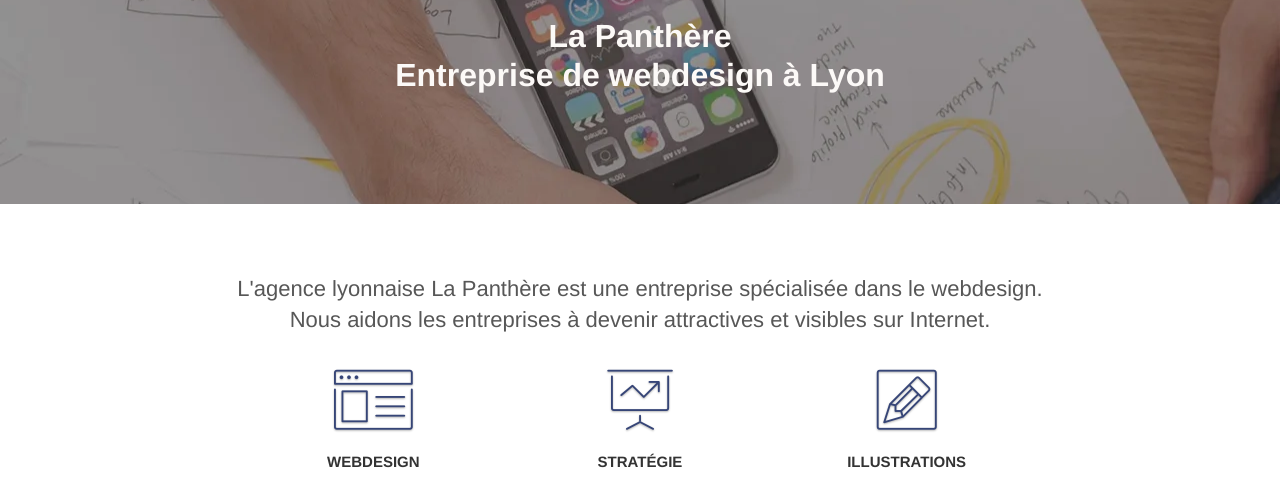
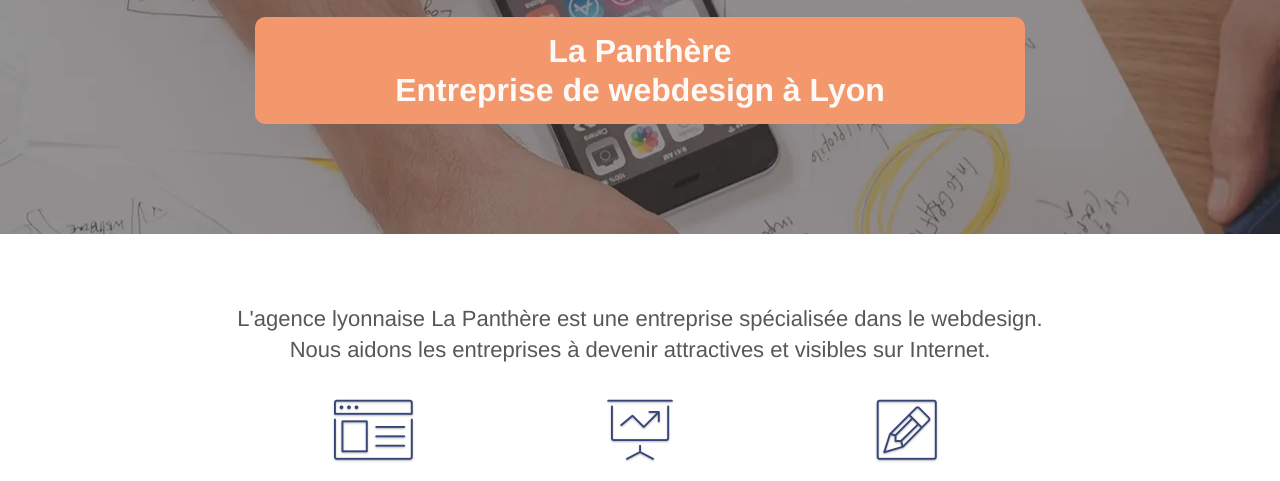
Before and after one commit to LaureLo/Optimisez_un_site_web_existant, a plain HTML site: page index.html in a window 1280 px wide. Shown: the part 295-776 px from the top of the page. Drawn offline with nearby package versions, Linux system fonts and the light colour scheme.

Commit message:
background-color for h1

```diff
--- a/index.html
+++ b/index.html
@@ -76,7 +76,7 @@
             <div class="row tight-width-whitespace">
               <div class="col-sm-12">
                 <img src="img/logo.webp" class="center-block image-resize-mode" height="100" width="100" aria-hidden="true" alt="">
-                <h1 class="text-center hero-bloc-text tc-white">
+                <h1 class="text-center hero-bloc-text tc-white text-title">
                   La Panthère
                   <br>
                   Entreprise de webdesign à Lyon
--- a/style.css
+++ b/style.css
@@ -796,6 +796,12 @@ h4 {
     color: #FFFFFF!important;
 }
 
+.text-title {
+    background-color: #F3976C;
+    border-radius: 10px;
+    padding: 15px 0;
+}
+
 .tc-black {
     color: #141313!important;
 }
```
